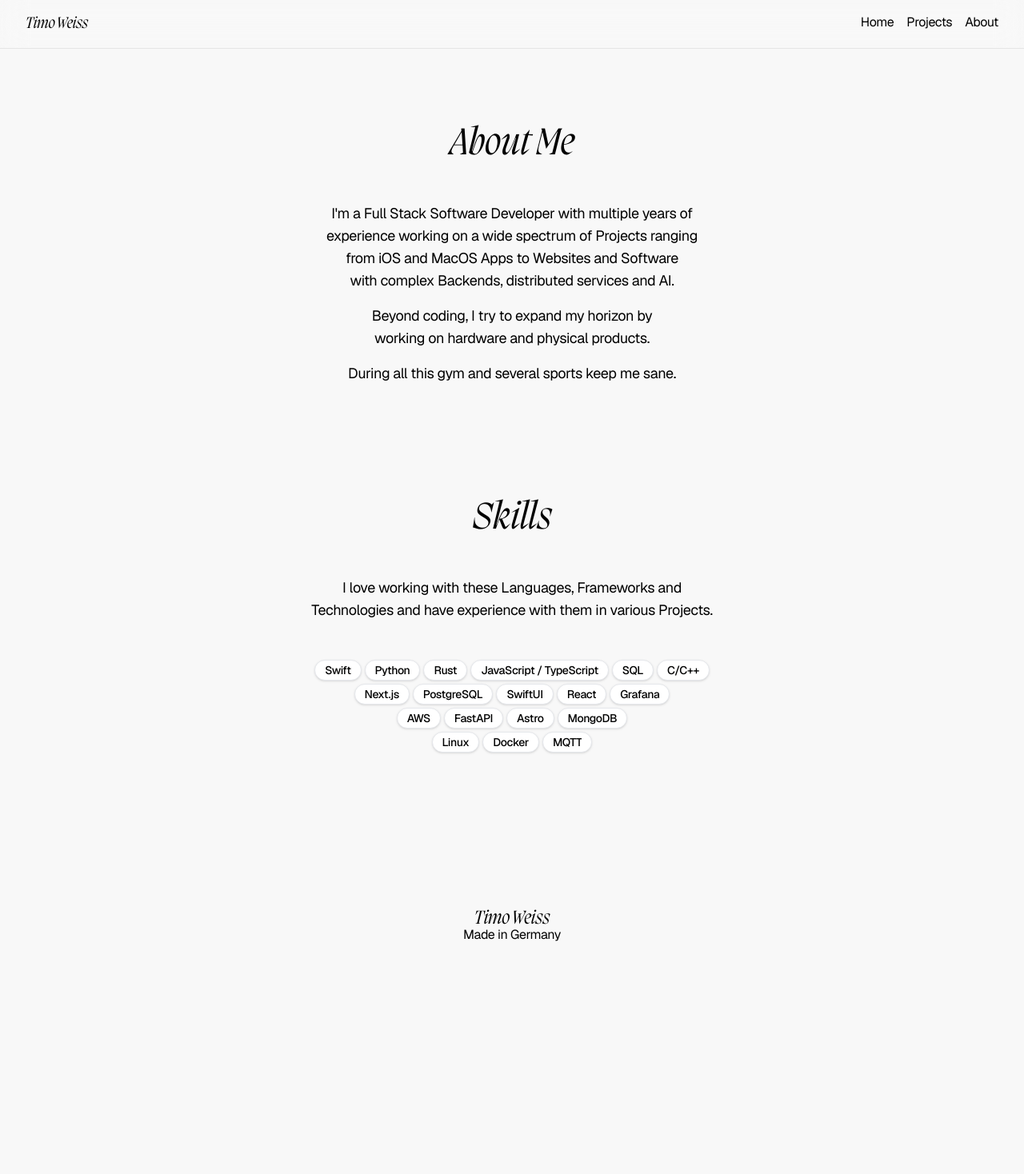
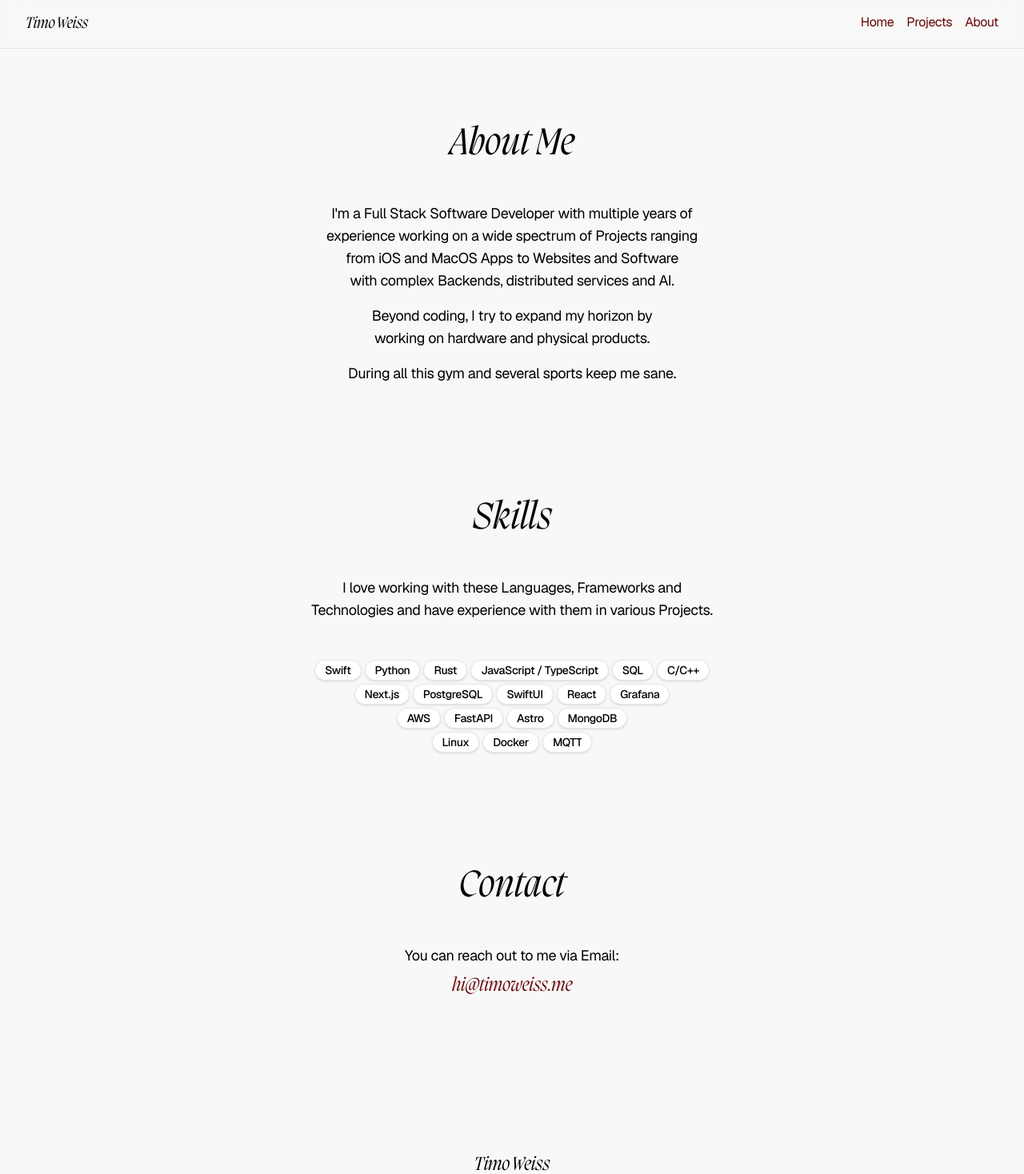
Before and after one commit to exddc/personal-site, a Next.js app: page /about in a window 1280 px wide. Shown: the top 1468 px of the page at 80% size. Before the commit the page ends 1229 px from the top, so only its background shows below. Built offline with nearby package versions, Linux system fonts and the light colour scheme.

Commit message:
added brand color and contact form

```diff
--- a/app/about/page.tsx
+++ b/app/about/page.tsx
@@ -4,6 +4,7 @@ import React from "react";
 import { useState, useEffect } from "react";
 import { Bio } from "@/components/Bio";
 import { Announcement, AnnouncementTitle } from "@/components/UI/annoucement";
+import { Contact } from "@/components/Contact";
 
 export default function About() {
   const skills = [
@@ -95,6 +96,7 @@ export default function About() {
           ))}
         </div>
       </section>
+      <Contact />
     </div>
   );
 }
--- a/app/page.tsx
+++ b/app/page.tsx
@@ -3,6 +3,7 @@ import Hero from "@/components/Hero";
 import { ShortBio } from "@/components/Bio";
 import LatestProjects from "@/components/LatestProjects";
 import Links from "@/components/Links";
+import { Contact } from "@/components/Contact";
 
 export default function Home() {
   return (
@@ -13,6 +14,7 @@ export default function Home() {
       </div>
       <LatestProjects />
       <Links />
+      <Contact />
     </div>
   );
 }
--- a/app/projects/page.tsx
+++ b/app/projects/page.tsx
@@ -42,7 +42,7 @@ export default function Projects() {
             </p>
             <Link
               href="https://gotdoneapp.com"
-              className="mx-auto w-fit font-serif text-xl italic"
+              className="mx-auto w-fit font-serif text-xl text-[#660708] italic"
             >
               <CenterUnderline
                 label="Check it out"
@@ -86,7 +86,7 @@ export default function Projects() {
             </p>
             <Link
               href="https://domain-generator.timoweiss.me"
-              className="mx-auto w-fit font-serif text-xl italic"
+              className="mx-auto w-fit font-serif text-xl text-[#660708] italic"
             >
               <CenterUnderline
                 label="Check it out"
@@ -128,7 +128,7 @@ export default function Projects() {
             </p>
             <Link
               href="https://blurry-blob-background.timoweiss.me"
-              className="mx-auto w-fit font-serif text-xl italic"
+              className="mx-auto w-fit font-serif text-xl text-[#660708] italic"
             >
               <CenterUnderline
                 label="Check it out"
@@ -172,7 +172,7 @@ export default function Projects() {
             </p>
             <Link
               href="https://virtualchime.com"
-              className="mx-auto w-fit font-serif text-xl italic"
+              className="mx-auto w-fit font-serif text-xl text-[#660708] italic"
             >
               <CenterUnderline
                 label="Check it out"
--- a/components/Bio.tsx
+++ b/components/Bio.tsx
@@ -42,7 +42,10 @@ export function ShortBio() {
           </p>
         </div>
 
-        <a href="/about" className="mx-auto w-fit font-serif text-2xl italic">
+        <a
+          href="/about"
+          className="mx-auto w-fit font-serif text-2xl text-[#660708] italic"
+        >
           <CenterUnderline
             label="Learn more"
             underlineHeightRatio={0.05}
--- /dev/null
+++ b/components/Contact.tsx
@@ -0,0 +1,31 @@
+"use client";
+
+import React from "react";
+
+import CenterUnderline from "./Fancy-Underline-Center";
+
+export function Contact() {
+  return (
+    <section
+      id="contact"
+      className="mx-auto flex max-w-xl flex-col gap-12 text-center text-lg text-balance"
+    >
+      <h2 className="font-serif text-5xl italic">Contact</h2>
+      <div className="flex flex-col gap-2">
+        <p>You can reach out to me via Email:</p>
+
+        <a
+          href="mailto:hi@timoweiss.me"
+          className="mx-auto w-fit font-serif text-2xl text-[#660708] italic"
+        >
+          <CenterUnderline
+            label="hi@timoweiss.me"
+            underlineHeightRatio={0.05}
+            underlinePaddingRatio={-0.2}
+            transition={true}
+          />
+        </a>
+      </div>
+    </section>
+  );
+}
--- a/components/Header.tsx
+++ b/components/Header.tsx
@@ -54,22 +54,22 @@ export default function Header() {
           >
             Timo Weiss
           </Link>
-          <div className="flex flex-row gap-4 text-base font-normal tracking-tight">
-            <Link href="/" className="text-black">
+          <div className="flex flex-row gap-4 text-base font-normal tracking-tight text-[#660708]">
+            <Link href="/">
               <CenterUnderline
                 label="Home"
                 underlineHeightRatio={0.05}
                 underlinePaddingRatio={-0.2}
               />
             </Link>
-            <Link href="/projects" className="text-black">
+            <Link href="/projects">
               <CenterUnderline
                 label="Projects"
                 underlineHeightRatio={0.05}
                 underlinePaddingRatio={-0.2}
               />
             </Link>
-            <Link href="/about" className="text-black">
+            <Link href="/about">
               <CenterUnderline
                 label="About"
                 underlineHeightRatio={0.05}
--- a/components/LatestProjects.tsx
+++ b/components/LatestProjects.tsx
@@ -66,7 +66,7 @@ export default function LatestProjects() {
         </div>
         <Link
           href="/projects"
-          className="mx-auto w-fit font-serif text-2xl italic"
+          className="mx-auto w-fit font-serif text-2xl text-[#660708] italic"
         >
           <CenterUnderline
             label="See more"
```
